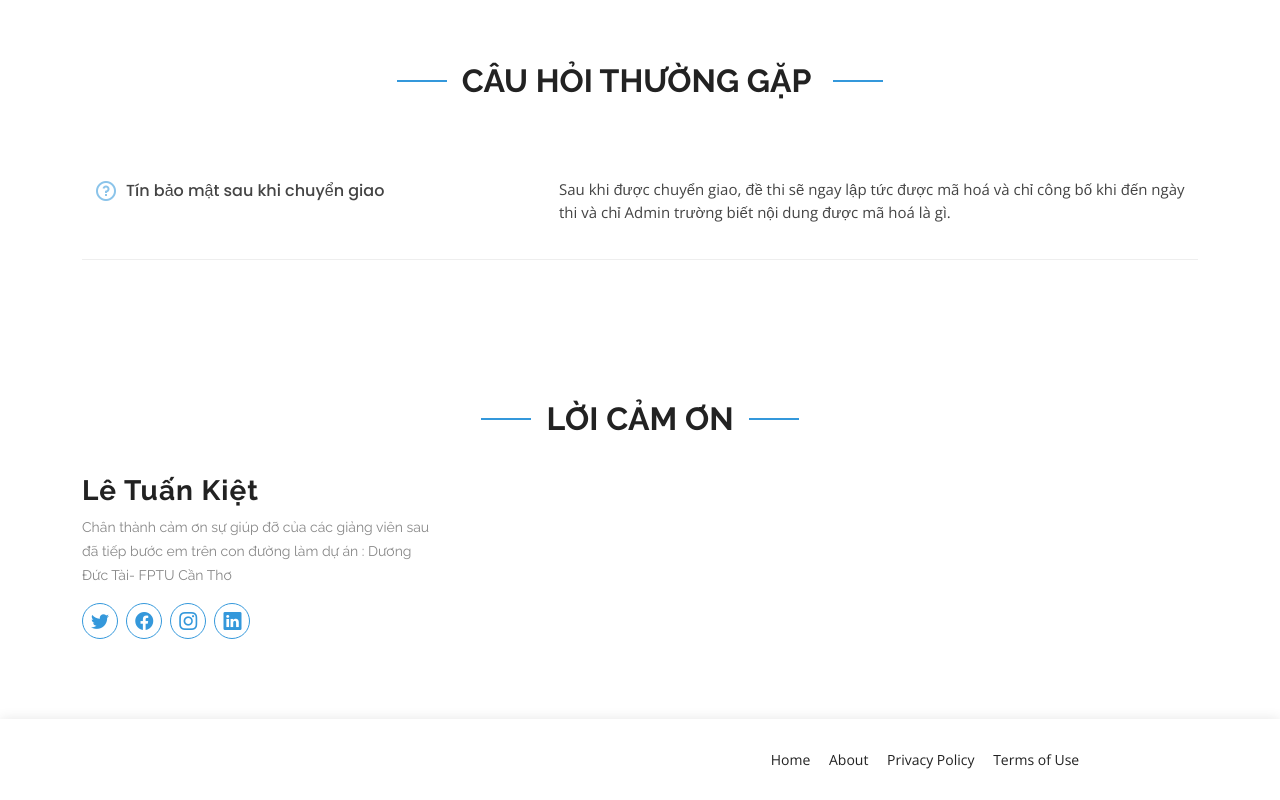
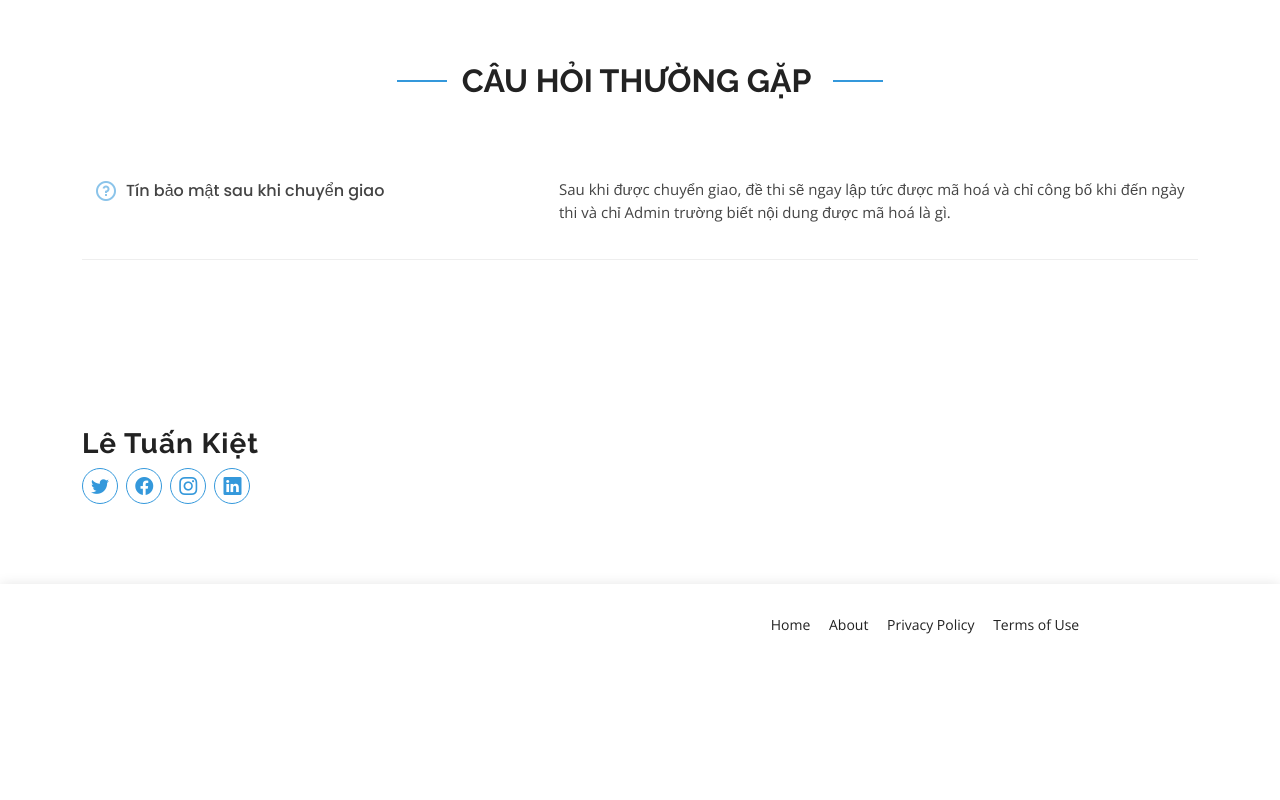
Before and after one commit to kademy-software/he-thong-khao-thi, a plain HTML site: page index.html in a window 1280 px wide. Shown: the part 887-1687 px from the top of the page. After the commit the page ends 1552 px from the top, so only its background shows below. Drawn offline with nearby package versions, Linux system fonts and the light colour scheme.

Commit message:
Update index.html

```diff
--- a/index.html
+++ b/index.html
@@ -130,7 +130,7 @@
       <div class="container">
 
         <div class="section-title" data-aos="fade-up">
-          <h2>lời cảm ơn</h2>
+
         </div>
 
         <div class="row">
@@ -138,7 +138,7 @@
           <div class="col-lg-4 col-md-6" data-aos="fade-up" data-aos-delay="100">
             <div class="contact-about">
               <h3>Lê Tuấn Kiệt</h3>
-              <p>Chân thành cảm ơn sự giúp đỡ của các giảng viên sau đã tiếp bước em trên con đường làm dự án : Dương Đức Tài- FPTU Cần Thơ</p>
+
               <div class="social-links">
                 <a href="#" class="twitter"><i class="bi bi-twitter"></i></a>
                 <a href="#" class="facebook"><i class="bi bi-facebook"></i></a>
```
